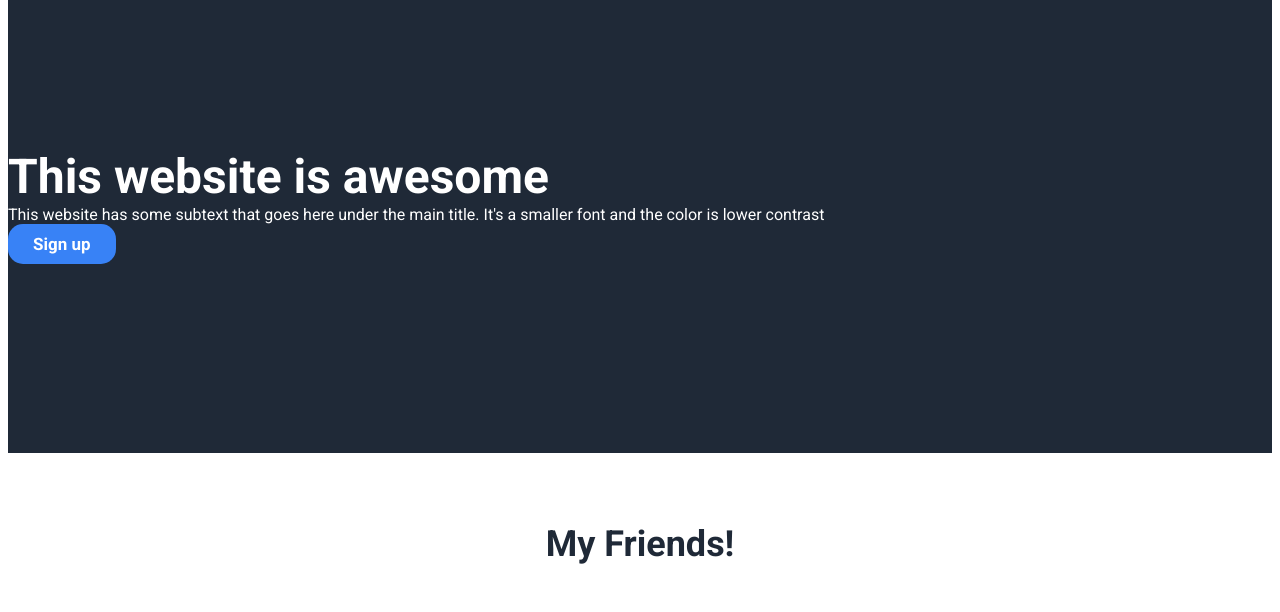
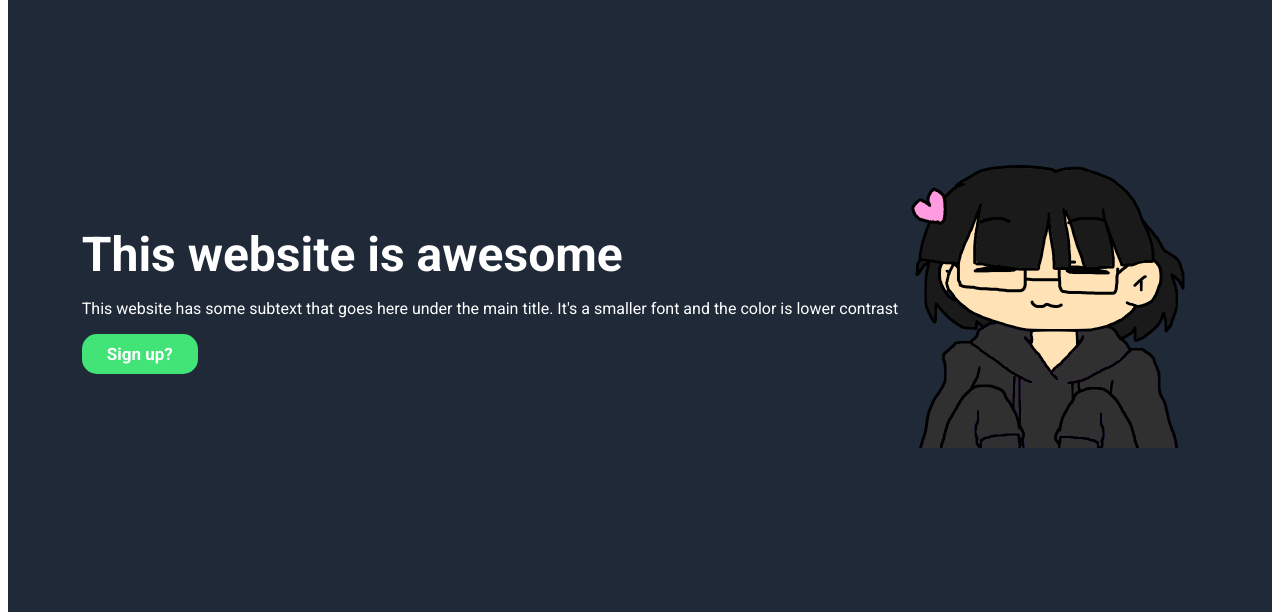
Before and after one commit to mirai64/landing-page-top, a plain HTML site: page index.html in a window 1280 px wide. Shown: the part 116-728 px from the top of the page. Drawn offline with Linux system fonts and the light colour scheme.

Commit message:
Added main maru image to first-section and edited the styling of it

```diff
--- a/index.html
+++ b/index.html
@@ -18,16 +18,20 @@
         </ul>
     </header>
     <main class="first-section">
-        <div class="hero-main-text">This website is awesome</div>
-        <div>This website has some subtext that goes here
-            under the main title. It's a smaller font and the
-            color is lower contrast
-        </div>
-        <div>
-            <button class="sign-up-button">Sign up</button>
-        </div>
-        <div>
-            <img class="first-image">
+        <div class="hero">
+            <div class="hero-left">
+                <div class="hero-main-text">This website is awesome</div>
+                <p>This website has some subtext that goes here
+                under the main title. It's a smaller font and the
+                color is lower contrast
+                </p>
+                <div>
+                    <button class="sign-up-button">Sign up?</button>
+                </div>
+            </div>
+            <div class="hero-right">
+                <img class="main-maru-img" src="/images/1905290_pQIS9c9X.png">
+            </div>
         </div>
     </main>
     <main class="second-section">
--- a/styles/index.css
+++ b/styles/index.css
@@ -29,13 +29,19 @@ header {
     flex-direction: row;
 }
 
+.hero {
+    display: flex;
+    align-items: center;
+    justify-content: center;
+}
+
 .hero-main-text {
     font-size: 48px;
     font-weight: bolder;
 }
 
 .sign-up-button {
-    background-color: #3882F6;
+    background-color: #42e478;
     color: white;
     border-radius: 15px;
     cursor: pointer;
@@ -45,6 +51,12 @@ header {
     text-decoration: none;
     padding: 10px 25px;
     border-style: none;
+    justify-self: center;
+}
+
+.main-maru-img {
+    max-width: 300px;
+    max-width: 300px;
 }
 
 .second-section {
```
Also changed, not shown: images/1905290_pQIS9c9X.png (added).
